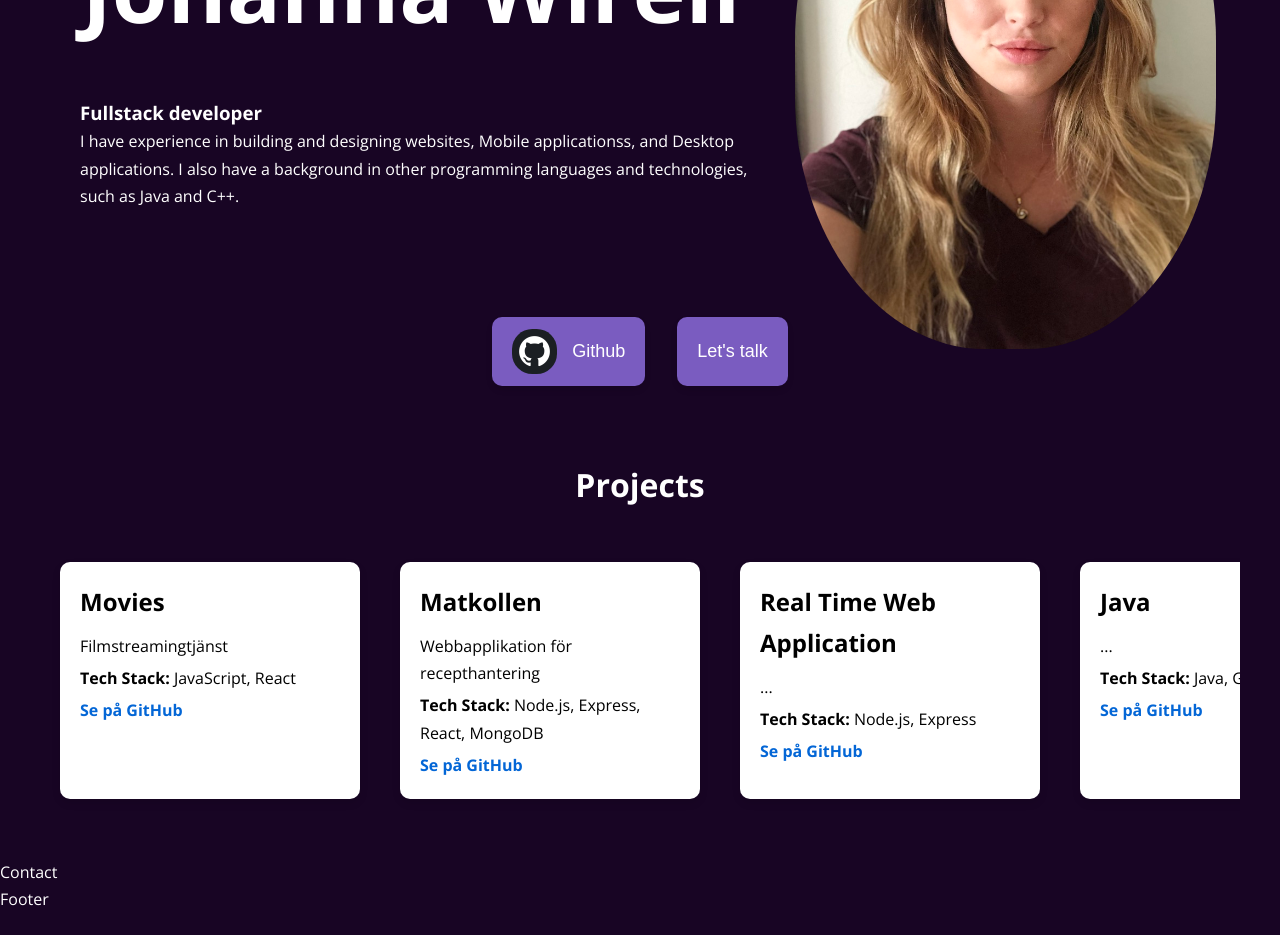
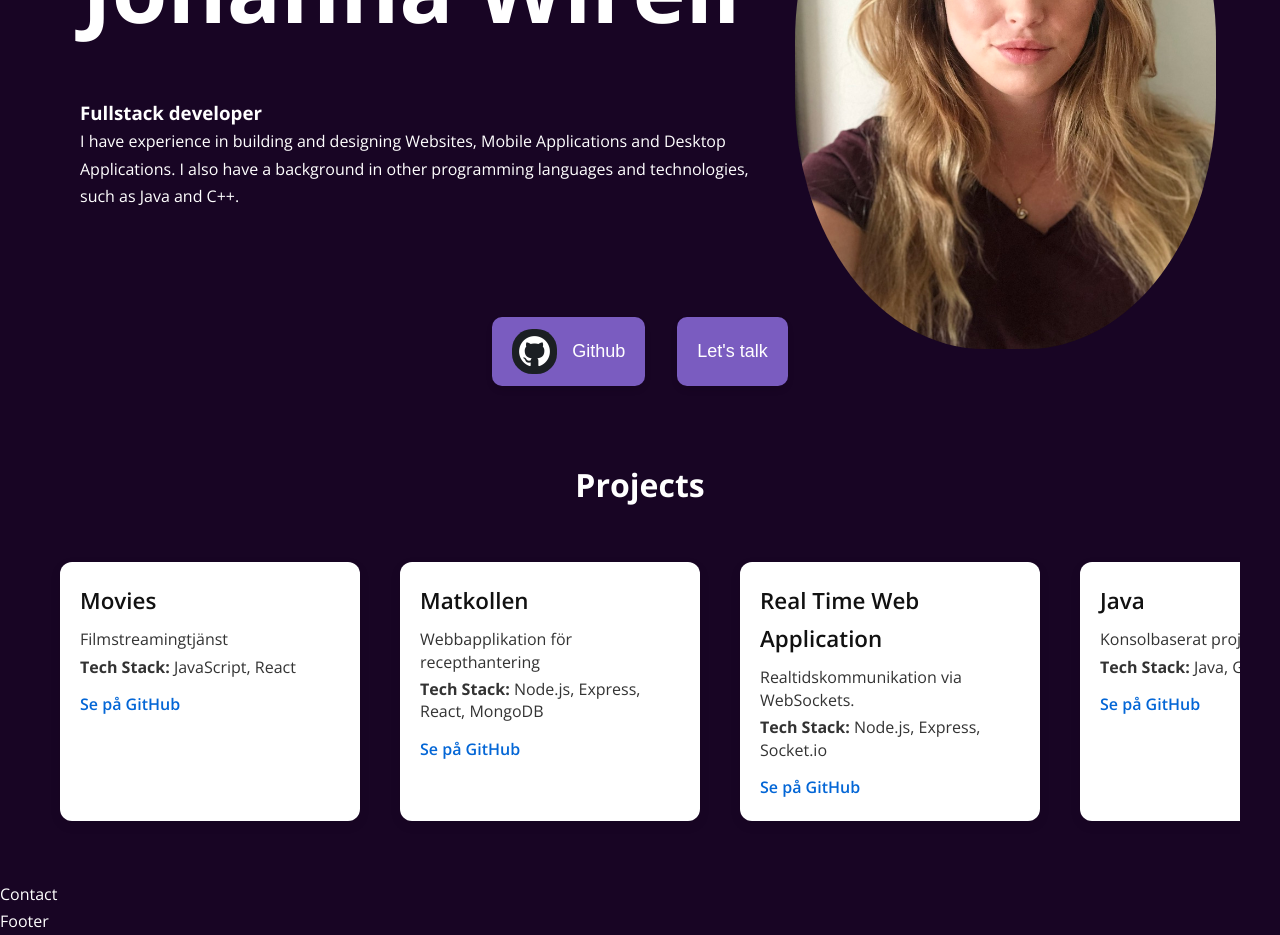
Before and after one commit to johannawirell/Portfolio, a React (Create React App) app: page / in a window 1280 px wide. Shown: the part 340-1275 px from the top of the page. Before the commit the page ends 1253 px from the top, so only its background shows below. Built offline with nearby package versions, Linux system fonts and the light colour scheme.

Commit message:
Play videos

```diff
--- a/src/components/header/Header.jsx
+++ b/src/components/header/Header.jsx
@@ -15,7 +15,7 @@ export const Header = () => {
           <h3>Hello! I'm</h3>
           <h1>Johanna Wirell</h1>
           <h3>Fullstack developer</h3>
-          <h4>I have experience in building and designing websites, Mobile applicationss, and Desktop applications.
+          <h4>I have experience in building and designing Websites, Mobile Applications and Desktop Applications.
             I also have a background in other programming languages and technologies, such as Java and C++.</h4>
         </div>
         <div className="image">
--- a/src/components/portfolio/Portfolio.jsx
+++ b/src/components/portfolio/Portfolio.jsx
@@ -1,5 +1,5 @@
 import React from 'react'
-import {Project} from './project/Project.jsx'
+import { Project } from './project/Project.jsx'
 import './portfolio.css'
 
 export const Portfolio = () => {
@@ -8,28 +8,34 @@ export const Portfolio = () => {
       title: "Movies",
       description: "Filmstreamingtjänst",
       techStack: "JavaScript, React",
-        link: "https://github.com/johannawirell/Movies"
+      link: "https://github.com/johannawirell/Movies",
+      video: "/project-movies/Movies.mov",
+      details: "Movies är en filmwebbapp där användaren kan söka efter filmer, läsa info och spela trailers via The Movie DB API."
     },
     {
       title: "Matkollen",
       description: "Webbapplikation för recepthantering",
       techStack: "Node.js, Express, React, MongoDB",
-        link: "https://github.com/johannawirell/1DV613-matkollen"
+      link: "https://github.com/johannawirell/1DV613-matkollen",
+      video: "/project-movies/Matkollen.mov",
+      details: "Matkollen hjälper användare att skapa, spara och hantera recept – med ett fokus på användarvänlighet och enkelhet."
     },
     {
       title: "Real Time Web Application",
-        description: "...",
-        techStack: "Node.js, Express",
-        link: "https://github.com/johannawirell/1DV026-b2-realtime-web-application"
+      description: "Realtidskommunikation via WebSockets.",
+      techStack: "Node.js, Express, Socket.io",
+      link: "https://github.com/johannawirell/1DV026-b2-realtime-web-application",
+      video: "/project-movies/Realtime.mov",
+      details: "Ett projekt där användare kan interagera i realtid – exempelvis för chatt eller datavisualisering."
     },
     {
       title: "Java",
-        description: "...",
+      description: "Konsolbaserat projekt i Java.",
       techStack: "Java, Gradle",
-        link: "https://github.com/johannawirell/1DV502-a3/tree/main"
-      },
-
-      // Fler projekt här
+      link: "https://github.com/johannawirell/1DV502-a3/tree/main",
+      video: "/project-movies/Java.mov",
+      details: "Java-projekt med fokus på objektorienterad design, struktur och kodkvalitet."
+    }
   ]
 
   return (
@@ -43,6 +49,8 @@ export const Portfolio = () => {
             description={project.description}
             techStack={project.techStack}
             link={project.link}
+            video={project.video}
+            details={project.details}
           />
         ))}
       </div>
--- a/src/components/portfolio/project/Project.jsx
+++ b/src/components/portfolio/project/Project.jsx
@@ -1,13 +1,65 @@
-import React from 'react';
+import React, { useState } from 'react';
 import './project.css';
 
-export const Project = ({ title, description, techStack, link }) => {
+export const Project = ({ title, description, techStack, link, video, details }) => {
+  const [open, setOpen] = useState(false);
+
   return (
-    <div className="project">
-      <h3>{title}</h3>
-      <p>{description}</p>
-      <p><strong>Tech Stack:</strong> {techStack}</p>
-      <a href={link} target="_blank" rel="noopener noreferrer" className="github-link">Se på GitHub</a>
-    </div>
+    <>
+      <div className="project" onClick={() => setOpen(true)}>
+        <h3>{title}</h3>
+        <p>{description}</p>
+        <p><strong>Tech Stack:</strong> {techStack}</p>
+        <a
+          href={link}
+          target="_blank"
+          rel="noopener noreferrer"
+          className="github-link"
+          onClick={(e) => e.stopPropagation()} // så klick på länken inte öppnar modalen
+        >
+          Se på GitHub
+        </a>
+      </div>
+
+      {open && (
+        <div className="project-modal-overlay" onClick={() => setOpen(false)}>
+          <div className="project-modal" onClick={(e) => e.stopPropagation()}>
+            <button className="close-modal" onClick={() => setOpen(false)}>✕</button>
+            <h2>{title}</h2>
+            <p>{details || description}</p>
+            <p><strong>Teknik:</strong> {techStack}</p>
+
+            {video ? (
+              video.includes('youtube.com') ? (
+                <div className="video-container">
+                  <iframe
+                    src={video.replace('watch?v=', 'embed/')}
+                    title={`${title} demo`}
+                    allow="autoplay; encrypted-media"
+                    allowFullScreen
+                  />
+                </div>
+              ) : (
+                <video className="video-container" controls>
+                  <source src={video} type="video/mp4" />
+                  Din webbläsare stödjer inte videouppspelning.
+                </video>
+              )
+            ) : (
+              <p className="no-video">Ingen video tillgänglig</p>
+            )}
+
+            <a
+              href={link}
+              target="_blank"
+              rel="noopener noreferrer"
+              className="github-link"
+            >
+              Gå till GitHub
+            </a>
+          </div>
+        </div>
+      )}
+    </>
   );
 };
--- a/src/components/portfolio/project/project.css
+++ b/src/components/portfolio/project/project.css
@@ -1,36 +1,133 @@
 .project {
-    background-color: white;
-    border-radius: 10px;
-    box-shadow: 0 4px 8px rgba(0, 0, 0, 0.1);
+  background-color: #fff;
+  border-radius: 12px;
+  box-shadow: 0 4px 12px rgba(0, 0, 0, 0.08);
   padding: 20px;
   margin: 10px;
   flex: 0 0 auto;
-    transition: transform 0.3s ease;
+  transition: all 0.3s ease;
   width: 300px;
   cursor: pointer;
+  position: relative;
+  overflow: hidden;
 }
 
 .project:hover {
-    transform: scale(1.05);
+  transform: translateY(-5px) scale(1.05);
+  box-shadow: 0 6px 16px rgba(0, 0, 0, 0.15);
 }
 
 .project h3 {
-    font-size: 1.5rem;
-    margin-bottom: 10px;
-    color: black;
+  font-size: 1.4rem;
+  margin-bottom: 8px;
+  color: #111;
+  font-weight: 600;
 }
 
 .project p {
-    color: black;
+  color: #333;
   margin: 5px 0;
+  line-height: 1.4;
 }
 
 .github-link {
   color: #0366d6;
   text-decoration: none;
-    font-weight: bold;
+  font-weight: 600;
+  display: inline-block;
+  margin-top: 8px;
 }
 
 .github-link:hover {
   text-decoration: underline;
 }
+
+/* --- Modal overlay --- */
+.project-modal-overlay {
+  position: fixed;
+  inset: 0;
+  background: rgba(0, 0, 0, 0.85);
+  display: flex;
+  align-items: center;
+  justify-content: center;
+  z-index: 9999;
+  animation: fadeIn 0.3s ease-out;
+}
+
+/* --- Modal fönster --- */
+.project-modal {
+  background: #fff;
+  padding: 30px;
+  border-radius: 16px;
+  width: 85%;
+  max-width: 800px;
+  max-height: 90vh;
+  overflow-y: auto;
+  position: relative;
+  box-shadow: 0 4px 20px rgba(0, 0, 0, 0.25);
+  animation: scaleIn 0.3s ease-out;
+}
+
+.project-modal h2 {
+  margin-top: 0;
+  color: #111;
+}
+
+.project-modal p {
+  color: #333;
+  margin-bottom: 10px;
+}
+
+.close-modal {
+  position: absolute;
+  top: 15px;
+  right: 20px;
+  background: none;
+  border: none;
+  font-size: 1.8rem;
+  color: #444;
+  cursor: pointer;
+  transition: transform 0.2s;
+}
+
+.close-modal:hover {
+  transform: scale(1.15);
+  color: black;
+}
+
+/* --- Video-stil --- */
+.video-container {
+  width: 100%;
+  margin: 20px 0;
+  aspect-ratio: 16 / 9;
+  border-radius: 10px;
+  overflow: hidden;
+  background: #000;
+  box-shadow: 0 2px 10px rgba(0,0,0,0.2);
+}
+
+.video-container iframe,
+.video-container video {
+  width: 100%;
+  height: 100%;
+  border: none;
+}
+
+/* --- Ingen video --- */
+.no-video {
+  font-style: italic;
+  color: #777;
+  margin-top: 10px;
+  text-align: center;
+}
+
+/* --- Animationer --- */
+@keyframes fadeIn {
+  from { opacity: 0; }
+  to { opacity: 1; }
+}
+
+@keyframes scaleIn {
+  from { opacity: 0; transform: scale(0.95); }
+  to { opacity: 1; transform: scale(1); }
+}
```
Lines whose indentation alone changed are shown as unchanged.
